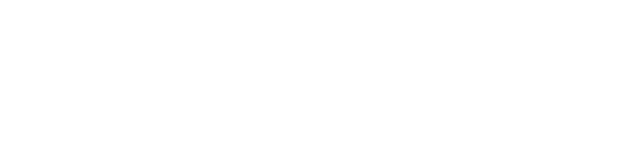
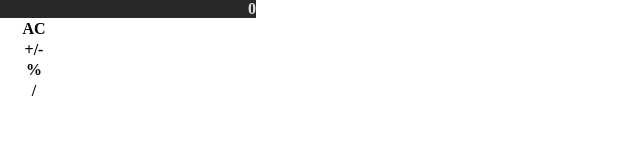
Before and after one commit to MHG16/calculator, a website: page index.html in a window 1280 px wide. Shown: the whole page, without its empty margins (0-640 px from the left). Drawn offline with nearby package versions, Linux system fonts and the light colour scheme; files that its build step writes are made by us from their sources.

Commit message:
added style to calculator

```diff
--- a/index.html
+++ b/index.html
@@ -3,9 +3,19 @@
 <head>
 	<title>Calculator</title>
 	<link rel="stylesheet" type="text/css" href="https://cdnjs.cloudflare.com/ajax/libs/normalize/4.0.0/normalize.css">
-	<link rel="stylesheet" type="text/css" href="./style/main.css">
+	<link rel="stylesheet" type="text/css" href="./styles/main.css">
 </head>
 <body>
-
+	<section class="output-area">
+		<h1>0</h1>
+	</section>
+	<section class="buttons-area">
+		<div class="row1">
+			<div><h1>AC</h1></div>
+			<div><h1>+/-</h1></div>
+			<div><h1>%</h1></div>
+			<div><h1>/</h1></div>
+		</div>
+	</section>
 </body>
 </html>
--- a/styles/main.scss
+++ b/styles/main.scss
@@ -0,0 +1,33 @@
+body {
+	h1 {
+		color: #030303;
+		font-size: 1em;
+		margin: 0;
+		text-align: center;
+	}
+}
+
+
+.output-area {
+	background-color: #292929;
+	width: 16em;
+
+	h1 {
+		color: #E0E0E0;
+		text-align:right;
+	}
+
+}
+
+.buttons-area {
+	background-color: #E0E0E0;
+	width: 10em;
+
+	div {
+		width: 4em;
+		float:left;
+		display:inline;
+		border: 1px solid #FFFFFF;
+	}
+
+}
```
Also changed, not shown: styles/main.css, 1 other file.
